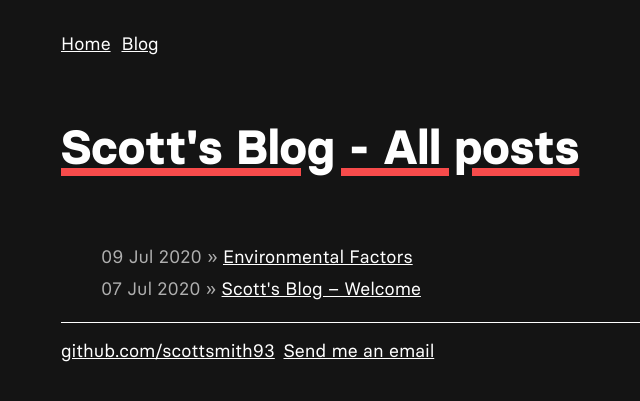
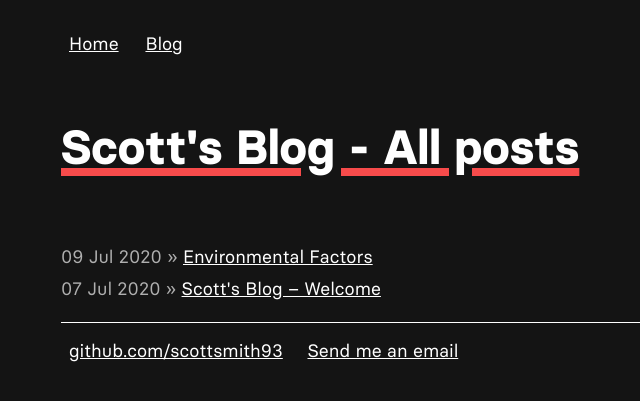
Before and after one commit to scottsmith93/scottsmith.github.io, a Jekyll site: the page built from blog/index.html, in a window 1280 px wide. Shown: the top 401 px of the page, without its empty margins (229-869 px from the left). Built offline with Jekyll 4.4.1, drawn with Linux system fonts in a browser that asks for light colours.

Commit message:
Update main.css

```diff
--- a/css/main.css
+++ b/css/main.css
@@ -36,7 +36,7 @@ nav ul, footer ul {
 nav ul li, footer ul li {
     font-family:'silka_monolight', 'Arial', 'Sans-Serif';
     display: inline;
-
+    padding: 8px;
 }
 a {
     font-family:'basier_circleregular', 'Arial', 'Sans-Serif';
@@ -87,7 +87,8 @@ footer {
 ul.posts {
     font-size: 16px;
     font-family:'basier_circlemedium', 'Arial', 'Sans-Serif';
-
+    list-style: none;
+    padding-left: 0px;
 }
 
 ul.posts li {
```
